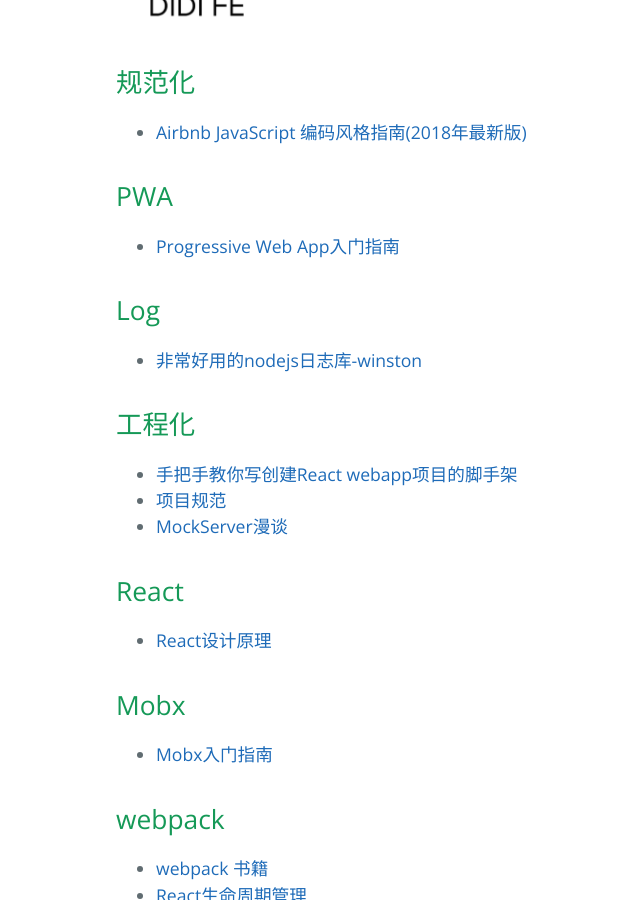
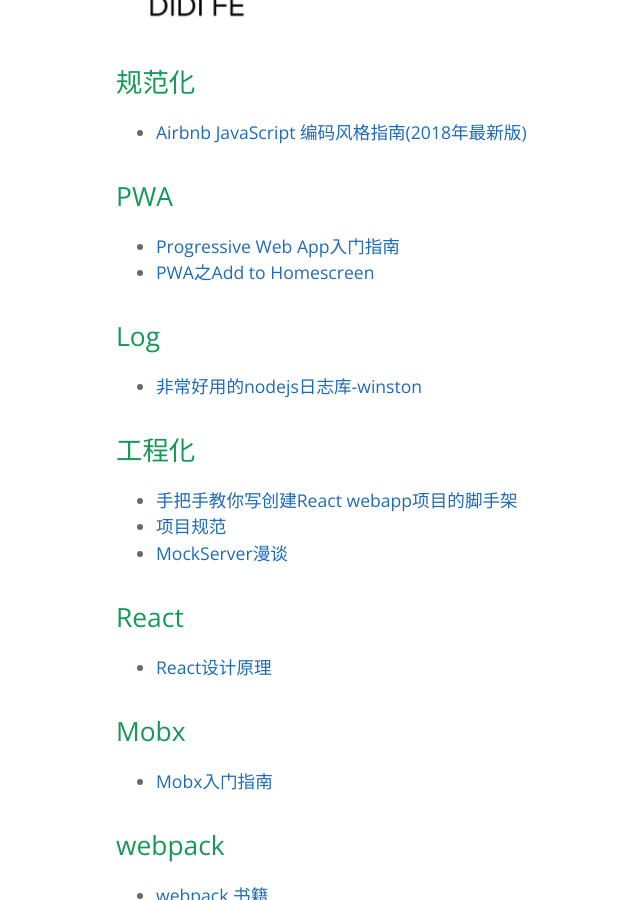
Before and after one commit to RainyNight9/didi-fe-Docs, a Jekyll site: the page built from index.md, in a window 1280 px wide and 900 px high, scrolled down 575 px. Shown: the whole window, without its empty margins (108-748 px from the left). Built offline with Jekyll 4.4.1, drawn with Linux system fonts in a browser that asks for light colours; the repository's description, which GitHub fills in, is left out; our own code applies the rules of GitHub Pages for plain Markdown files.

```diff
--- a/index.md
+++ b/index.md
@@ -14,6 +14,7 @@ layout: default
 
 ## PWA
 * [Progressive Web App入门指南](./docs/about-pwa/a-beginners-guide-to-progressive-web-apps.md)
+* [PWA之Add to Homescreen](./docs/about-pwa/add-homescreen.md)
 
 
 ## Log
```
Also changed, not shown: docs/about-pwa/add-homescreen.md (+1 -0 lines).
